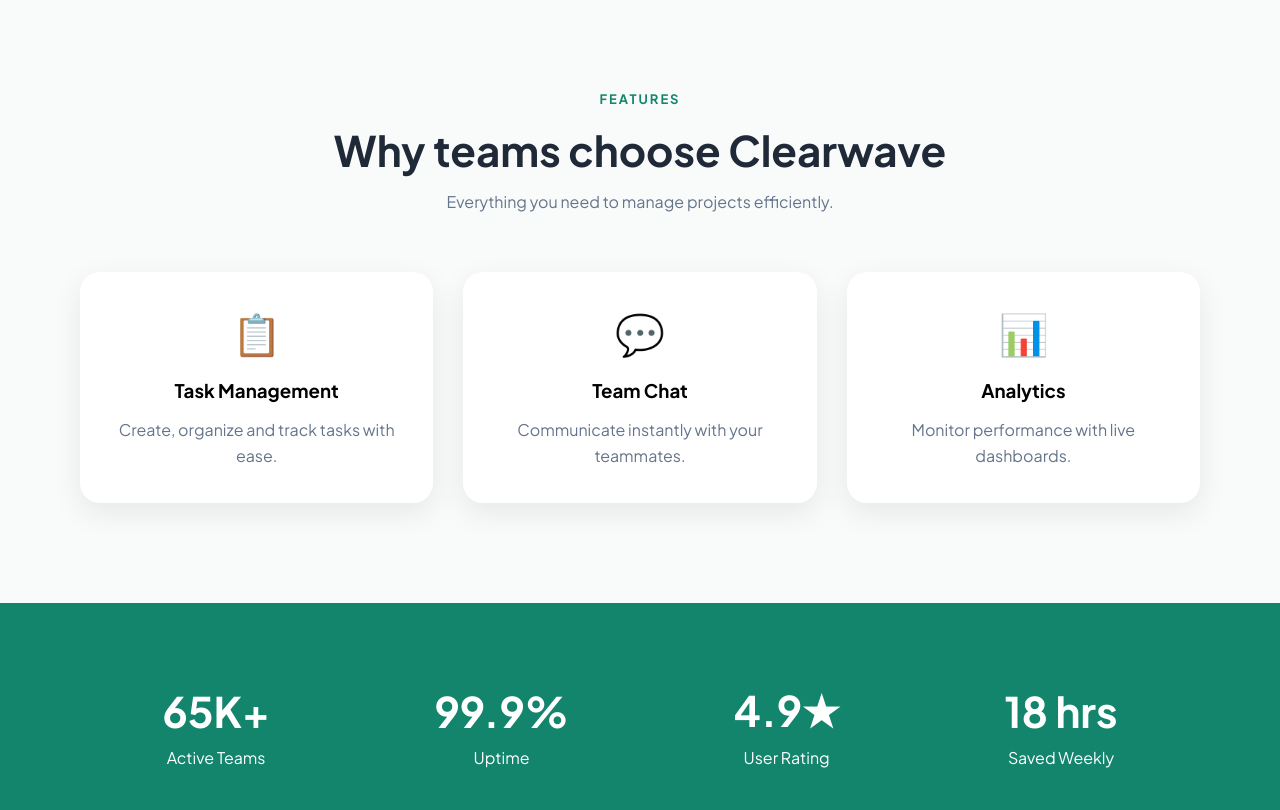
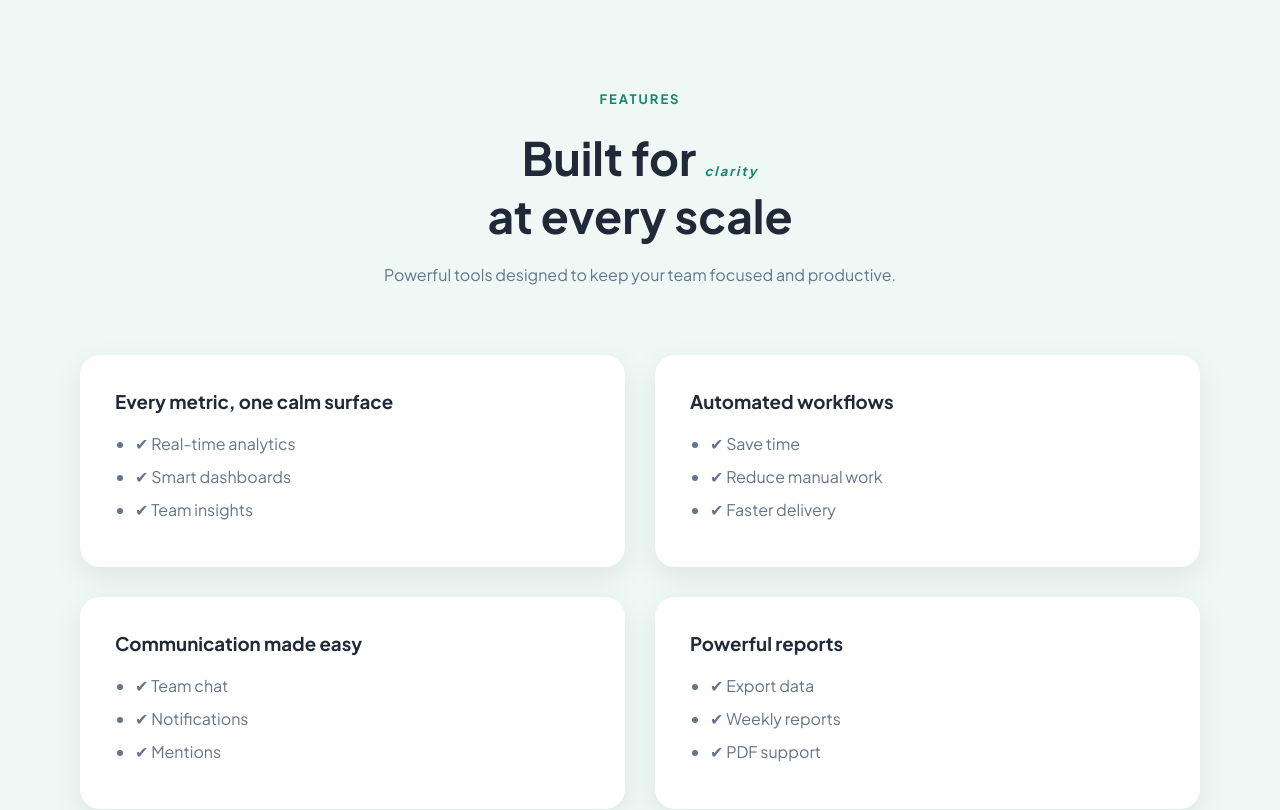
Before and after one commit to SruthiGpaithacs/landing-page-react, a React (Vite) app: page / in a window 1280 px wide. Shown: the part 1900-2710 px from the top of the page. Built offline with nearby package versions, Linux system fonts and the light colour scheme.

Commit message:
Added Clarity section and updated App

```diff
--- a/src/App.jsx
+++ b/src/App.jsx
@@ -5,7 +5,7 @@ import Workspace from "./components/Workspace";
 import Features from "./components/Features";
 import Stats from "./components/Stats";
 import Pricing from "./components/Pricing";
-
+import Clarity from "./components/Clarity";
 
 import "./App.css";
 
@@ -16,9 +16,11 @@ function App() {
       <Hero />
       <Brands />
       <Workspace/>
+      <Clarity/>
       <Features/>
       <Stats/>
       <Pricing/>
+
 
     </>
   );
--- /dev/null
+++ b/src/components/Clarity.css
@@ -0,0 +1,58 @@
+.clarity{
+    padding:100px 80px;
+    background:#eef8f5;
+}
+
+.clarity-heading{
+    text-align:center;
+    margin-bottom:70px;
+}
+
+.clarity-heading span{
+    color:#14856d;
+    font-weight:700;
+    letter-spacing:2px;
+    font-size:13px;
+}
+
+.clarity-heading h2{
+    font-size:46px;
+    margin:20px 0;
+    color:#1f2937;
+}
+
+.clarity-heading h2 span{
+    color:#14856d;
+    font-style:italic;
+}
+
+.clarity-heading p{
+    color:#64748b;
+}
+
+.clarity-grid{
+    display:grid;
+    grid-template-columns:repeat(2,1fr);
+    gap:30px;
+}
+
+.feature-box{
+    background:white;
+    border-radius:20px;
+    padding:35px;
+    box-shadow:0 10px 30px rgba(0,0,0,.08);
+}
+
+.feature-box h3{
+    margin-bottom:20px;
+    color:#1f2937;
+}
+
+.feature-box ul{
+    padding-left:20px;
+}
+
+.feature-box li{
+    margin-bottom:12px;
+    color:#64748b;
+}
--- /dev/null
+++ b/src/components/Clarity.jsx
@@ -0,0 +1,69 @@
+import "./Clarity.css";
+
+function Clarity() {
+  return (
+    <section className="clarity">
+
+      <div className="clarity-heading">
+        <span>FEATURES</span>
+
+        <h2>
+          Built for <span>clarity</span>
+          <br />
+          at every scale
+        </h2>
+
+        <p>
+          Powerful tools designed to keep your team focused and productive.
+        </p>
+      </div>
+
+      <div className="clarity-grid">
+
+        <div className="feature-box">
+          <h3>Every metric, one calm surface</h3>
+
+          <ul>
+            <li>✔ Real-time analytics</li>
+            <li>✔ Smart dashboards</li>
+            <li>✔ Team insights</li>
+          </ul>
+        </div>
+
+        <div className="feature-box">
+          <h3>Automated workflows</h3>
+
+          <ul>
+            <li>✔ Save time</li>
+            <li>✔ Reduce manual work</li>
+            <li>✔ Faster delivery</li>
+          </ul>
+        </div>
+
+        <div className="feature-box">
+          <h3>Communication made easy</h3>
+
+          <ul>
+            <li>✔ Team chat</li>
+            <li>✔ Notifications</li>
+            <li>✔ Mentions</li>
+          </ul>
+        </div>
+
+        <div className="feature-box">
+          <h3>Powerful reports</h3>
+
+          <ul>
+            <li>✔ Export data</li>
+            <li>✔ Weekly reports</li>
+            <li>✔ PDF support</li>
+          </ul>
+        </div>
+
+      </div>
+
+    </section>
+  );
+}
+
+export default Clarity;
```
